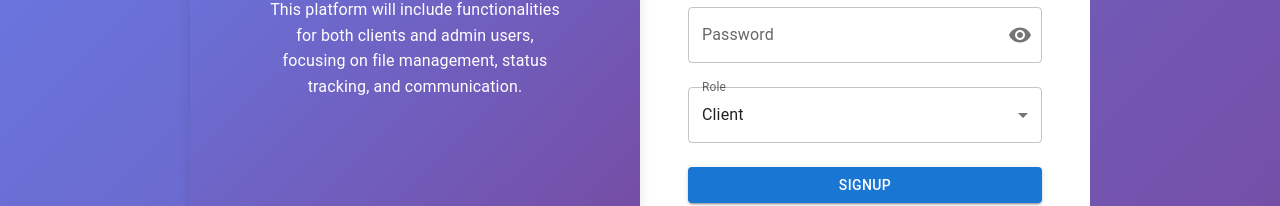
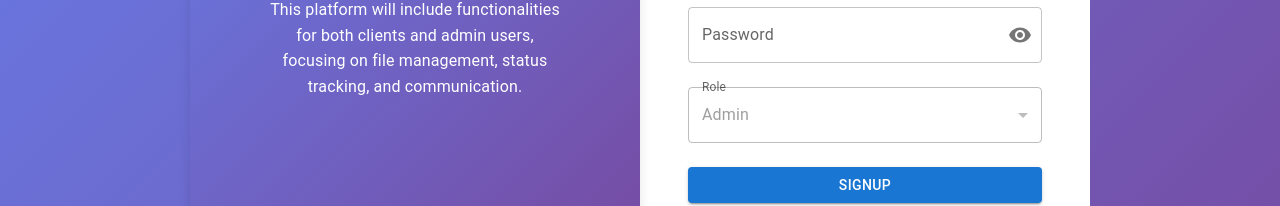
Before and after one commit to Anoop-jaiswal/Translation-Portal, a React (Create React App) app: page / in a window 1280 px wide. Both pictures are taken after a click on the tab "SIGNUP". Shown: the part 399-605 px from the top of the page. Built offline with nearby package versions, Linux system fonts and the light colour scheme.

Commit message:
restricting multiple admin creation

```diff
--- a/src/Pages/Login.jsx
+++ b/src/Pages/Login.jsx
@@ -27,7 +27,7 @@ const Login = () => {
   const [email, setEmail] = useState("");
   const [password, setPassword] = useState("");
   const [name, setName] = useState("");
-  const [role, setRole] = useState("client");
+  const [role, setRole] = useState("admin");
   const [errors, setErrors] = useState({});
   const [openSnackbar, setOpenSnackbar] = useState(false);
   const [snackbarMessage, setSnackbarMessage] = useState("");
@@ -38,6 +38,7 @@ const Login = () => {
   const authenticatedUser = useSelector(
     (state) => state.user.authenticatedUser
   );
+  const adminExists = useSelector((state) => state.user);
 
   useEffect(() => {
     if (authenticatedUser) {
@@ -72,6 +73,9 @@ const Login = () => {
         "Password must be 8+ characters, include uppercase, lowercase, number, and special character";
 
     if (activeTab === 1 && !role) newErrors.role = "Role is required";
+    if (activeTab === 1 && role === "client" && !adminExists)
+      newErrors.role =
+        "You must have an admin role created before creating a client.";
 
     setErrors(newErrors);
     return Object.keys(newErrors).length === 0;
@@ -263,9 +267,12 @@ const Login = () => {
                       value={role}
                       onChange={(e) => setRole(e.target.value)}
                       error={!!errors.role}
+                      disabled={adminExists.users[0]?.role !== "admin"}
                     >
+                      {adminExists.users[0]?.role !== "admin" && (
+                        <MenuItem value="admin">Admin</MenuItem>
+                      )}
                       <MenuItem value="client">Client</MenuItem>
-                      <MenuItem value="admin">Admin</MenuItem>
                     </Select>
                   </FormControl>
                   <Button
```
